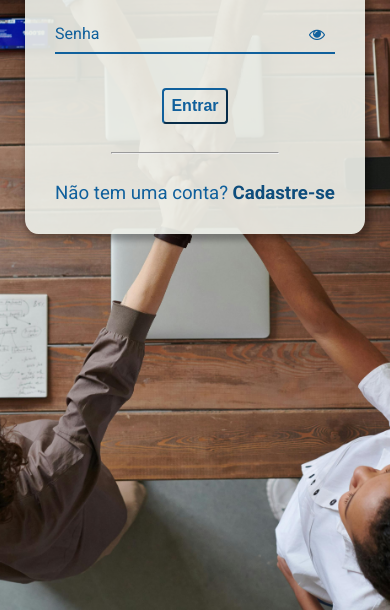
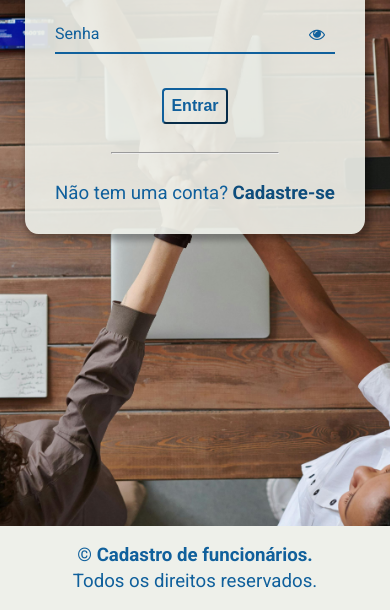
Before and after one commit to Josinaldo-Jr/cadastro_func_itens_javascript, a website: page pages/signin.html in a window 390 px wide. Shown: the part 234-844 px from the top of the page. Drawn offline with Linux system fonts and the light colour scheme.

Commit message:
feat: adicona rodapé responsivo à página de login

```diff
--- a/pages/signin.html
+++ b/pages/signin.html
@@ -14,7 +14,7 @@
     content="cadastro, funcionários, sistema" />
   <meta
     name="authors"
-    content="Guilherme, Etienne, Paulo" />
+    content="Guilherme, Etienne, Paulo, Júnior" />
   <!-- Título, Ícone da Página, Âncoras -->
   <link
     rel="stylesheet"
@@ -58,6 +58,10 @@
     </div>
   </div>
 
+   <footer class="rodape">
+    <p>© <b>Cadastro de funcionários.</b> Todos os direitos reservados.</p>
+  </footer>
+
   <script src="../scripts/signin.js" defer></script>
 </body>
 
--- a/styles/index.css
+++ b/styles/index.css
@@ -95,7 +95,7 @@
   background-color: var(--default-color);
   text-align: center;
   padding: 1rem;
-}
+ }
 
 .container {
   display: flex;
--- a/styles/signin.css
+++ b/styles/signin.css
@@ -155,3 +155,21 @@ a:hover {
   border-radius: 4px;
   display: none;
 }
+
+.rodape {
+  background-color: var(--default-color);
+  text-align: center;
+  padding: 1rem;
+  position: absolute;
+  bottom: 0;
+  width: 100%;
+}
+
+@media screen and (max-width: 600px) {
+  .rodape p {
+    max-width: 260px; /* ajuste fino se quiser */
+    margin: 0 auto;
+    text-align: center;
+    line-height: 1.4;
+  }
+}
```
Also changed, not shown: pages/index.html (+1 -1 lines), pages/signup.html (+1 -1 lines).
